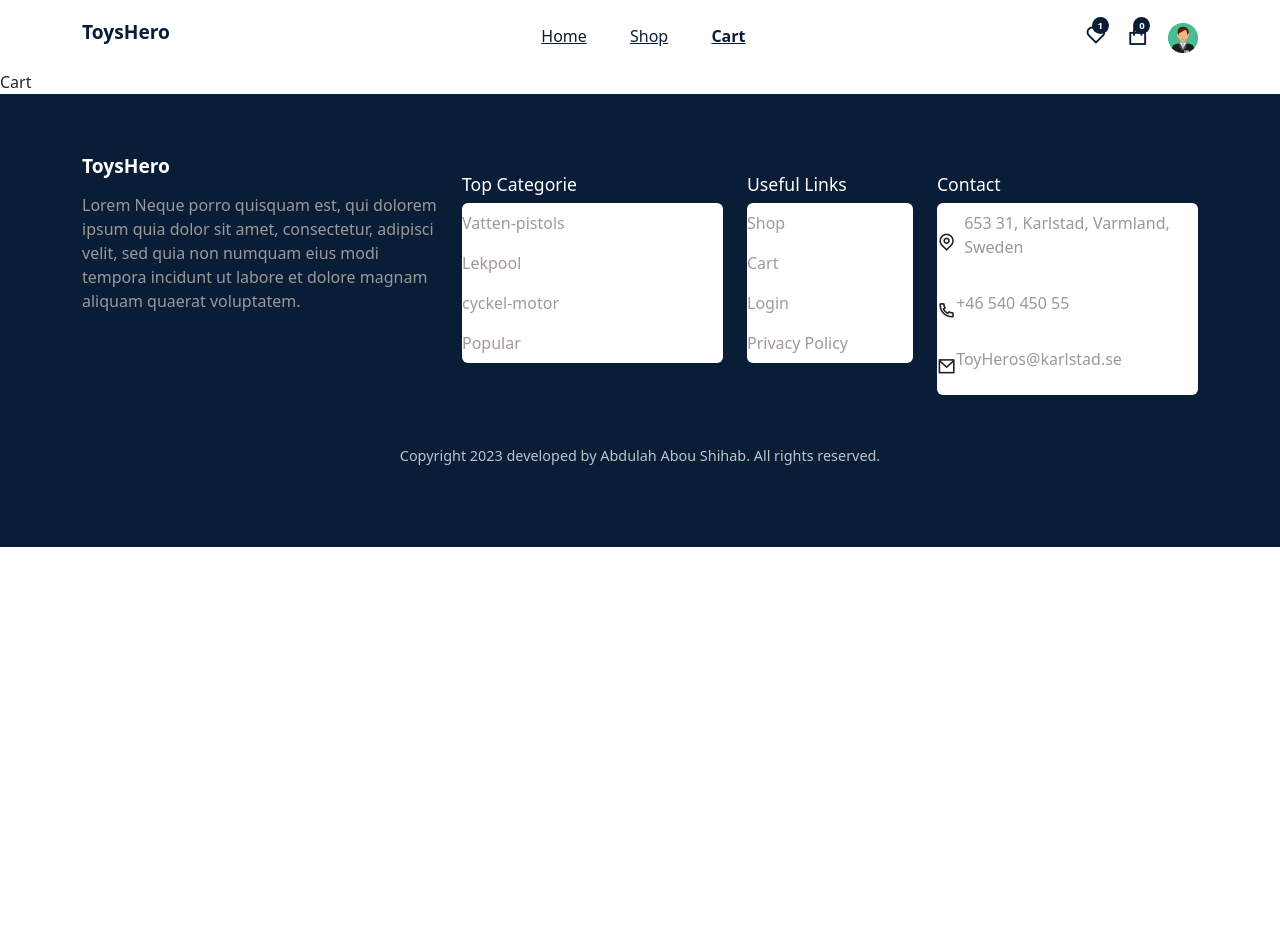
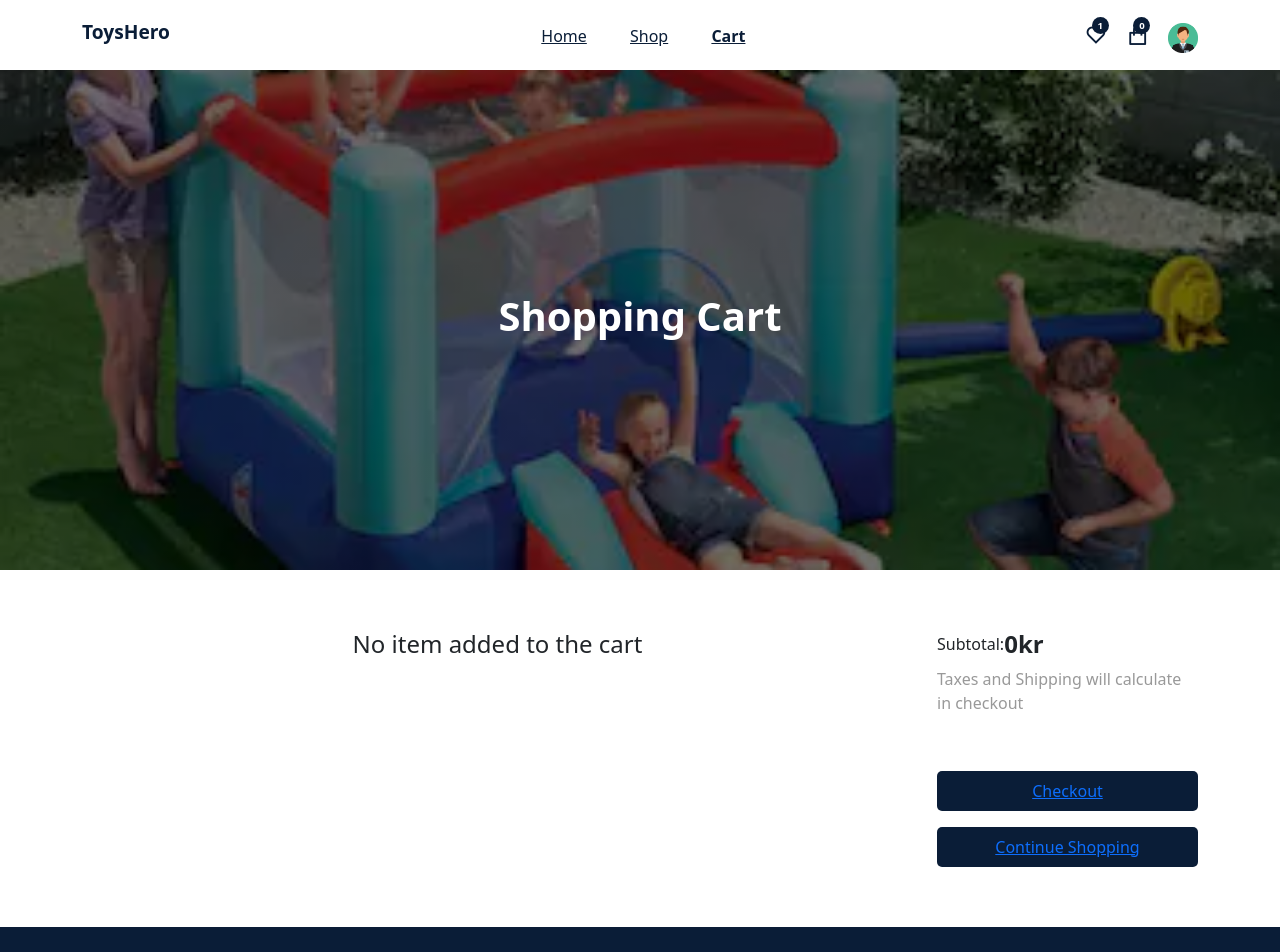
Before and after one commit to Bigabbelito/ToysHero, a React (Vite) app in the folder TosHero/: page /cart in a window 1280 px wide. Shown: the top 952 px of the page. Before the commit the page ends 800 px from the top, so only its background shows below. Built offline with nearby package versions, Linux system fonts and the light colour scheme.

Commit message:
cart uppdatering

```diff
--- a/TosHero/src/assets/data/products.js
+++ b/TosHero/src/assets/data/products.js
@@ -111,7 +111,7 @@ const products = [
   },
   {
     id: "04",
-    productName: "Fllufy Sheep Sofa",
+    productName: "Lekpool H2OGo! Huricane Tunnel Blast 420x320x260 cm",
     imgUrl: productImg04,
     category: "Lekpool",
     price: 163,
--- a/TosHero/src/components/Header/Header.jsx
+++ b/TosHero/src/components/Header/Header.jsx
@@ -2,7 +2,7 @@ import './header.css'
 
 import { useRef, useEffect } from 'react'
 import { motion } from 'framer-motion'
-import {NavLink} from 'react-router-dom'
+import {NavLink, useNavigate} from 'react-router-dom'
 import {Container, Row} from 'reactstrap'
 import {useSelector} from 'react-redux'
 import userIcon from '../../assets/images/user__icon.png'
@@ -31,6 +31,7 @@ const Header = () => {
   const totalQuantity = useSelector(state => state.cart.totalQuantity)
 
   const menuRef = useRef(null)
+  const navigate = useNavigate()
 
   const stickyHeaderFunc = ()=>{
     window.addEventListener('scroll', ()=> {
@@ -48,6 +49,10 @@ const Header = () => {
 
   const menuToggle = () => menuRef.current.classList.toggle('active__menu')
 
+  const navigateToCart =()=>{
+    navigate('/cart')
+  }
+
 
   return <header className='header' ref={headerRef}>
   <Container>
@@ -61,7 +66,7 @@ const Header = () => {
       </div>
 
         <div className='navigation'  ref={menuRef} onClick={menuToggle}>
-          <ul className='menu'>
+          <motion.ul className='menu'>
             {
               nav__links.map((item, index) =>(
                 <li className='nav__item' key={index}>
@@ -70,7 +75,7 @@ const Header = () => {
                 </li>
               ))
             }
-          </ul>
+          </motion.ul>
         </div>
 
         <div className='nav__icons'>
@@ -78,7 +83,7 @@ const Header = () => {
           <i className='ri-heart-line'></i>
           <span className='badge'>1</span>
           </span>
-        <span className='cart__icon'>
+        <span className='cart__icon' onClick={navigateToCart}>
         <i className='ri-shopping-bag-line'></i>
         <span className='badge'>{totalQuantity}</span>
         </span>
--- a/TosHero/src/components/UI/ProductCard.jsx
+++ b/TosHero/src/components/UI/ProductCard.jsx
@@ -15,10 +15,10 @@ const dispatch =useDispatch()
 
 const addtoCart =() =>{
   dispatch(cartActions.addItem({
-    id:item.id,
-    productName:item.productName,
-    image:item.imgUrl,
-    price:item.price,
+    id: item.id,
+    productName: item.productName,
+    imgUrl: item.imgUrl,
+    price: item.price,
   }));
 
 
--- a/TosHero/src/pages/Cart.jsx
+++ b/TosHero/src/pages/Cart.jsx
@@ -1,7 +1,93 @@
+import '../styles/cart.css'
+import Helmet from '../components/Helmet/Helmet'
+import CommonSection from '../components/UI/CommonSection'
+import {Container, Row, Col} from 'reactstrap'
+import {motion} from 'framer-motion'
+import {cartActions} from '../redux/slices/cartSlice.js'
+import {useSelector, useDispatch} from 'react-redux'
+import {Link} from 'react-router-dom'
 
 const Cart = () => {
-  return <div> Cart</div>
+    const cartItems = useSelector(state => state.cart.cartItems)
+    const totalAmount = useSelector(state => state.cart.totalAmount)
+
+  return(
+    <Helmet title='Cart'>
+      <CommonSection title='Shopping Cart'/>
+  <section>
+    <Container>
+      <Row>
+        <Col lg='9'>
+        {
+          cartItems.length === 0 ?(<h2 className='fs-4 text-center'>No item added to the cart</h2>) : (
+            <table className='table bordered'>
+            <thead>
+              <tr>
+                <th>image</th>
+                <th>Title</th>
+                <th>Price</th>
+                <th>Qty</th>
+                <th>Delete</th>
+              </tr>
+            </thead>
+
+            <tbody>
+              {
+                cartItems.map((item,index)=>(
+                  <Tr item={item} key={index}/>
+                ))
+              }
+            </tbody>
+          </table>
+          )
+        }
+        </Col>
+
+        <Col lg='3'>
+          <div>
+            <h6 className='d-flex align-items-center justify-content-space-betwen'>Subtotal:
+            <span className='fs-4 fw-bold'>{totalAmount}kr</span>
+            </h6>
+            <p className='fs-6 mt-2'>Taxes and Shipping will calculate in checkout</p>
+
+            <button className='buy__btn w-100'>
+            <Link to='/checkout'>Checkout</Link>
+            </button>
+
+            <button className='buy__btn w-100 mt-3'>
+            <Link to='/shop'>Continue Shopping</Link>
+            </button>
+          </div>
+        </Col>
+
+      </Row>
+    </Container>
+  </section>
+
+  </Helmet>
+  )
 
 }
 
+
+const Tr = (item)=> {
+  const dispatch = useDispatch()
+
+  const deleteProduct = ()=>{
+    dispatch(cartActions.deleteItem(item.id))
+  }
+  return(
+    <tr>
+    <td><img src={item.imgUrl} alt=''/></td>
+    <td>{item.productName}</td>
+    <td>{item.price}</td>
+    <td>{item.quantity}px</td>
+    <td >
+    <motion.i whileTap={{scale:1.2}}
+    onClick={deleteProduct} className='ri-delete-bin-line'></motion.i>
+    </td>
+  </tr>
+  )
+}
+
 export default Cart
--- a/TosHero/src/redux/slices/cartSlice.js
+++ b/TosHero/src/redux/slices/cartSlice.js
@@ -11,26 +11,26 @@ const cartSlice = createSlice({
     initialState,
     reducers: {
         addItem:(state, action)=>{
-            const newItem = action.payload
-            const existingItem = state.cartItems.find(item => item.id === newItem.id);
+            const newItem = action.payload;
+            const existingItem = state.cartItems.find((item) => item.id === newItem.id);
 
             state.totalQuantity++
 
             if(!existingItem){
                 state.cartItems.push({
                     id: newItem.id,
-                    productNameame: newItem.productNameame,
-                    image: newItem.imgUrl,
+                    productName: newItem.productName,
+                    imgUrl: newItem.imgUrl,
                     price: newItem.price,
                     quantity: 1,
                     totalprice: newItem.price
                 })
-            }
-            else{
+            }else{
                 existingItem.quantity++
                 existingItem.totalprice = Number(existingItem.totalprice) + Number(newItem.price)
             }
-            state.totalAmount = state.cartItems.reduce((total, item)=> total + Number(item.price) * Number(item.quantity));
+            state.totalAmount = state.cartItems.reduce((total, item)=> total + Number(item.price) * Number(item.quantity),0
+            );
 
             // console.log(state.totalQuantity)
             // console.log(state.cartItems)
@@ -38,8 +38,19 @@ const cartSlice = createSlice({
 
 
         },
+        deleteItem: (state, action)=>{
+            const id = action.payload;
+            const existingItem = state.cartItems.find(item=> item.id === id);
+
+            if(existingItem) {
+                state.cartItems = state.cartItems.filter((item)=> item.id !== id)
+                state.totalQuantity = state.totalQuantity - existingItem.quantity;
+            }
+            state.totalAmount = state.cartItems.reduce((total, item)=> total + Number(item.price) * Number(item.quantity),0
+            );
+        },
     },
 });
 
-export const cartActions = cartSlice.actions
-export default cartSlice.reducer
+export const cartActions = cartSlice.actions;
+export default cartSlice.reducer;
--- /dev/null
+++ b/TosHero/src/styles/cart.css
@@ -0,0 +1,16 @@
+
+
+.table tr td img{
+    width: 80px !important;
+    height: 80px !important;
+    object-fit: cover;
+}
+
+td i{
+    cursor: pointer;
+}
+
+td,
+th{
+    color: var(--primary-color);
+}
```
